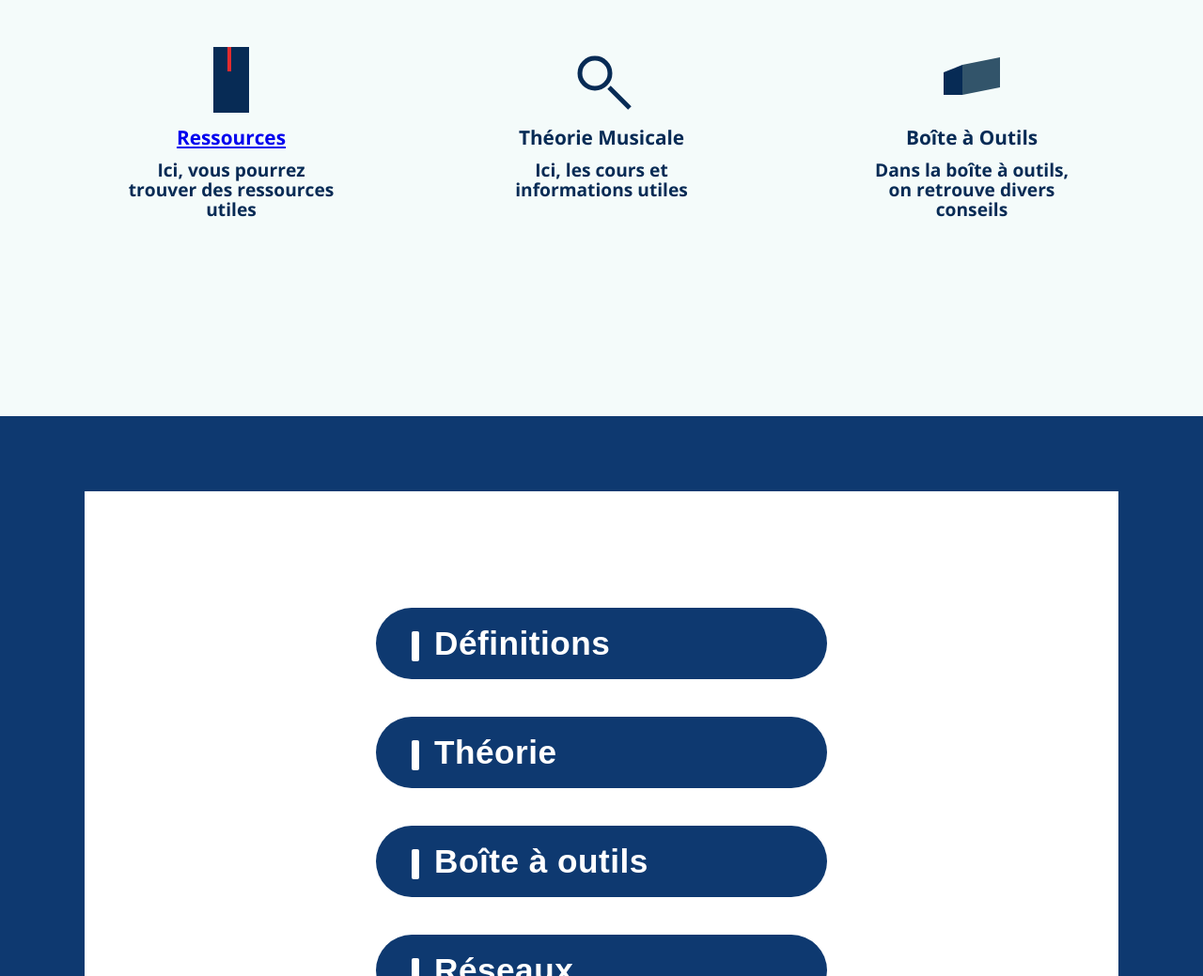
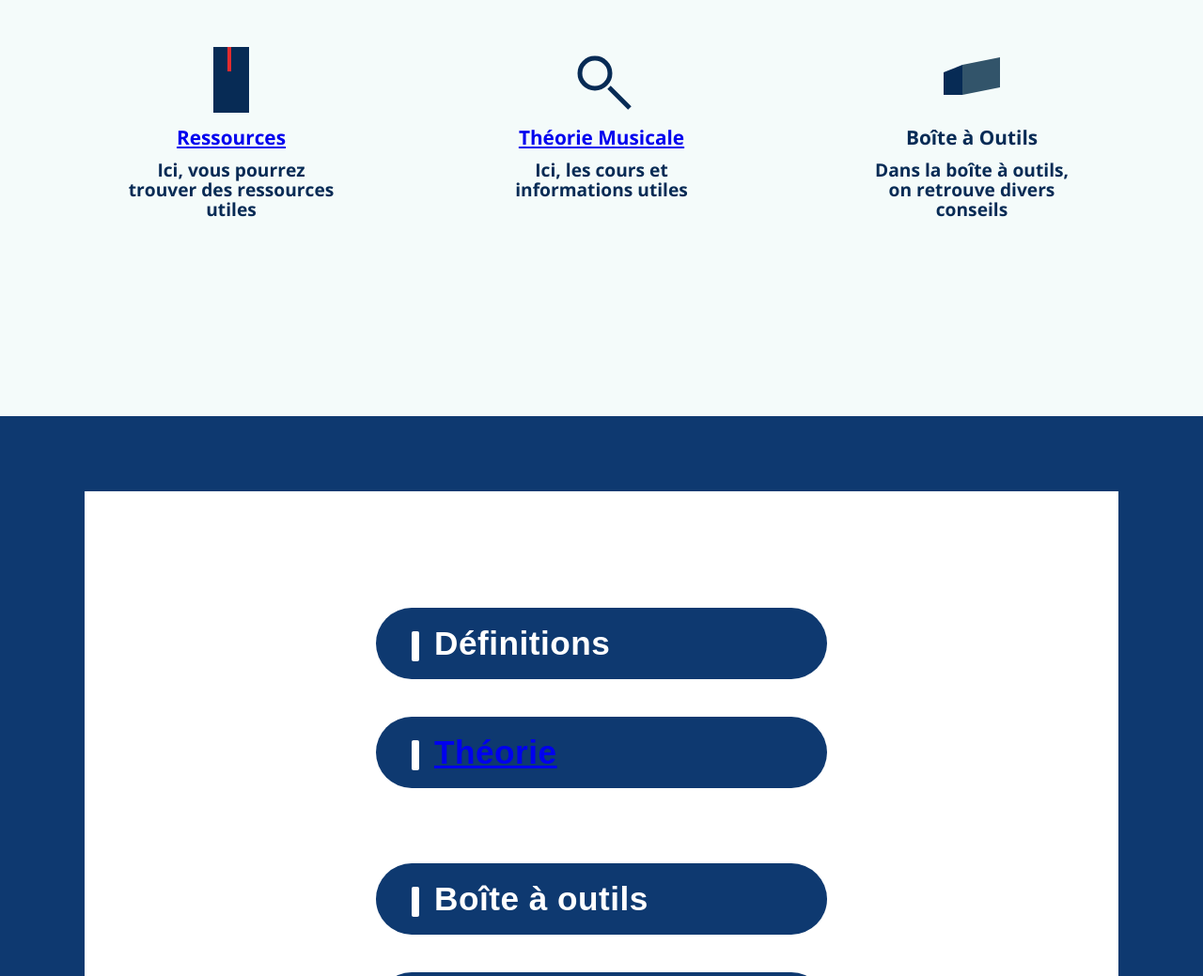
Before and after one commit to alexismarty60-blip/Auditoire, a plain HTML site: page index.html in a window 1280 px wide. Shown: the part 560-1599 px from the top of the page at 94% size. Drawn offline with nearby package versions, Linux system fonts and the light colour scheme.

Commit message:
Update index.html

```diff
--- a/index.html
+++ b/index.html
@@ -49,7 +49,7 @@
             <line x1="43" y1="43" x2="65" y2="65" stroke="#072b55" stroke-width="5" />
           </svg>
         </div>
-        <h3>Théorie Musicale</h3>
+        <h3> <a href="theorie/theorie.html"> Théorie Musicale</h3></a>
         <div class="main-card-desc">
           Ici, les cours et informations utiles
         </div>
@@ -79,7 +79,7 @@
     <div class="section2-content">
       <div class="section2-list">
         <button class="section2-btn"><span class="bar"></span>Définitions</button>
-        <button class="section2-btn"><span class="bar"></span>Théorie</button>
+        <button class="section2-btn"><span class="bar"></span> <a href="theorie/theorie.html"> Théorie</button> </a>
         <button class="section2-btn"><span class="bar"></span>Boîte à outils</button>
         <button class="section2-btn"><span class="bar"></span>Réseaux</button>
       </div>
```
